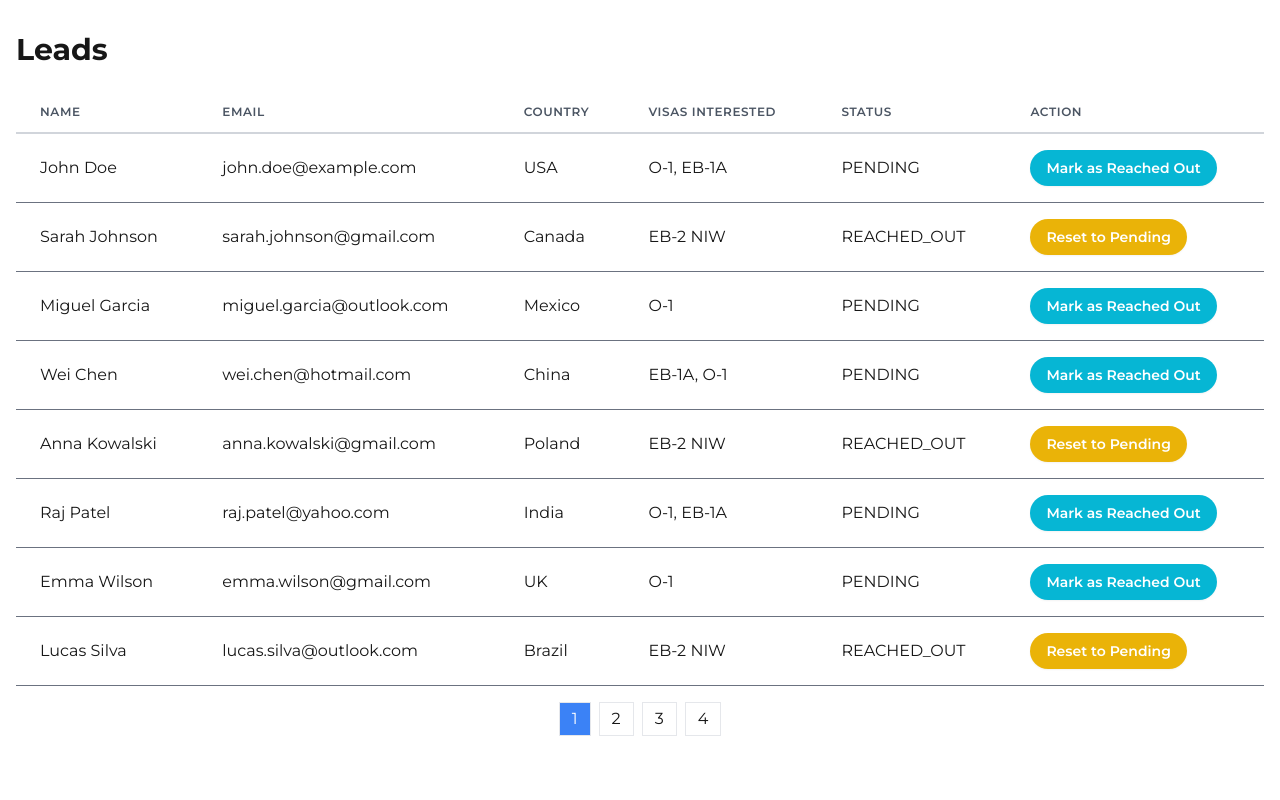
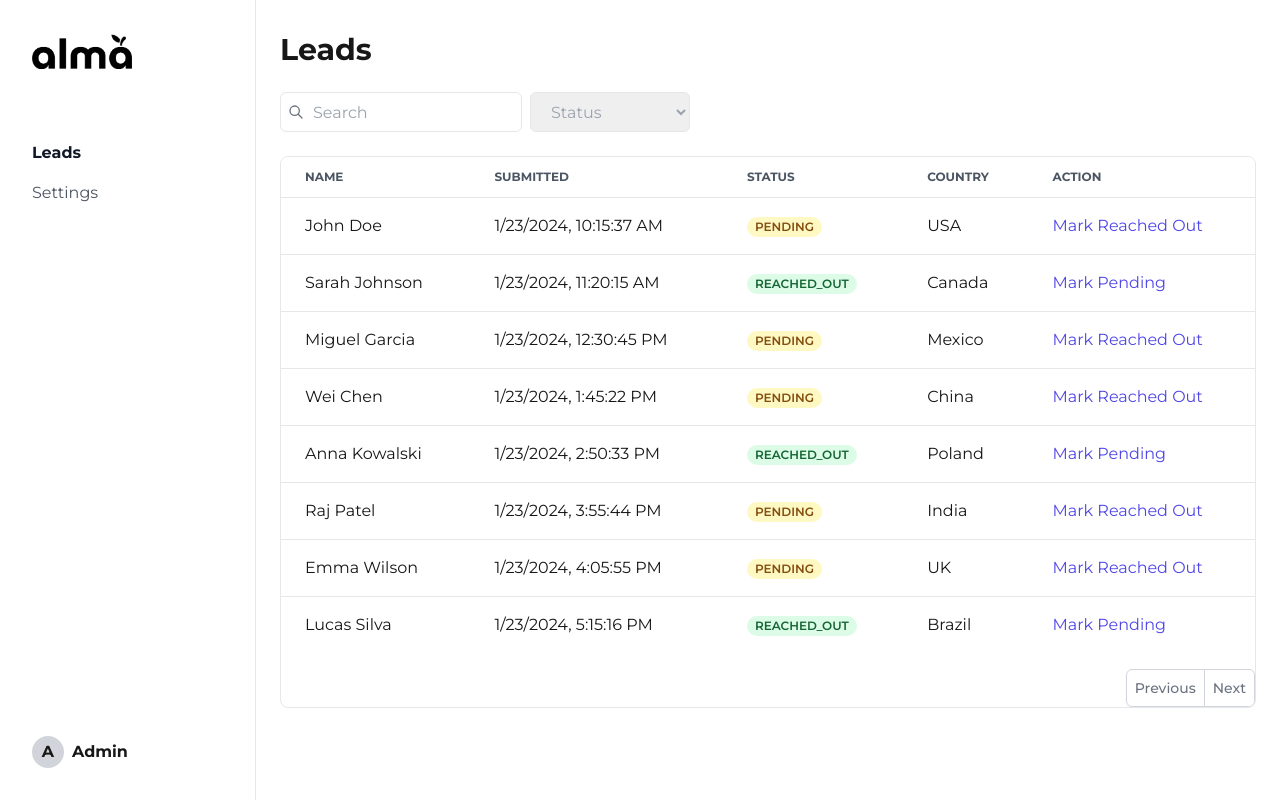
Before and after one commit to null-hax/alma-lead-demo, a Next.js app: page /admin/leads in a window 1280 px wide. Built offline with nearby package versions, Linux system fonts and the light colour scheme; no server answers; sample sign-in values are in the browser's storage.

Commit message:
admin leads page working state

```diff
--- a/src/app/admin/leads/page.tsx
+++ b/src/app/admin/leads/page.tsx
@@ -1,6 +1,7 @@
 'use client';
 
 import { useState, useEffect } from 'react';
+import Image from 'next/image';
 import LeadsTable from '@/components/LeadsTable';
 import AuthWrapper from '@/components/AuthWrapper';
 import { Lead } from '@/app/api/leads/route';
@@ -8,10 +9,13 @@ import { LEADS_PER_PAGE } from '@/config/constants';
 
 export default function LeadsListPage() {
   const [leads, setLeads] = useState<Lead[]>([]);
+  const [filteredLeads, setFilteredLeads] = useState<Lead[]>([]);
   const [currentPage, setCurrentPage] = useState(1);
   const [totalPages, setTotalPages] = useState(1);
   const [isLoading, setIsLoading] = useState(true);
   const [error, setError] = useState<string | null>(null);
+  const [searchTerm, setSearchTerm] = useState('');
+  const [statusFilter, setStatusFilter] = useState('');
 
   const fetchLeads = async (page: number) => {
     setIsLoading(true);
@@ -24,6 +28,7 @@ export default function LeadsListPage() {
       if (!response.ok) throw new Error('Failed to fetch leads');
       const data = await response.json();
       setLeads(data.leads);
+      setFilteredLeads(data.leads);
       setTotalPages(data.totalPages);
       setCurrentPage(data.currentPage);
     } catch (err) {
@@ -38,9 +43,17 @@ export default function LeadsListPage() {
     fetchLeads(currentPage);
   }, [currentPage]);
 
-  const handlePageChange = (newPage: number) => {
-    setCurrentPage(newPage);
-  };
+  useEffect(() => {
+    const filtered = leads.filter(lead =>
+      (statusFilter === '' || lead.status === statusFilter) &&
+      (searchTerm === '' ||
+        `${lead.firstName} ${lead.lastName}`.toLowerCase().includes(searchTerm.toLowerCase()) ||
+        lead.email.toLowerCase().includes(searchTerm.toLowerCase()) ||
+        lead.countryOfCitizenship.toLowerCase().includes(searchTerm.toLowerCase())
+      )
+    );
+    setFilteredLeads(filtered);
+  }, [leads, statusFilter, searchTerm]);
 
   const handleStatusChange = async (leadId: string, newStatus: 'PENDING' | 'REACHED_OUT') => {
     try {
@@ -61,30 +74,68 @@ export default function LeadsListPage() {
 
   return (
     <AuthWrapper>
-      <div className="container mx-auto px-4 py-8">
-        <h1 className="text-3xl font-bold mb-6">Leads</h1>
-        {isLoading ? (
-          <p>Loading leads...</p>
-        ) : error ? (
-          <p className="text-red-500">{error}</p>
-        ) : (
-          <>
-            <LeadsTable leads={leads} onStatusChange={handleStatusChange} />
-            <div className="mt-4 flex justify-center">
-              {Array.from({ length: totalPages }, (_, i) => i + 1).map((page) => (
-                <button
-                  key={page}
-                  onClick={() => handlePageChange(page)}
-                  className={`mx-1 px-3 py-1 border ${
-                    currentPage === page ? 'bg-blue-500 text-white' : 'bg-white'
-                  }`}
+      <div className="flex h-screen alma-admin-gradient">
+        {/* Sidebar */}
+        <div className="w-64 flex flex-col border-r border-gray-200">
+          <div className="p-8">
+            <Image src="/images/logo.png" alt="Alma Logo" width={100} height={50} />
+          </div>
+          <nav className="flex-grow mt-8">
+            <a href="#" className="block py-2 px-8 text-gray-900 font-bold">Leads</a>
+            <a href="#" className="block py-2 px-8 text-gray-600 cursor-not-allowed">Settings</a>
+          </nav>
+          <div className="p-8">
+            <div className="flex items-center">
+              <div className="w-8 h-8 bg-gray-300 rounded-full mr-2 flex items-center justify-center font-bold">A</div>
+              <span className="font-bold">Admin</span>
+            </div>
+          </div>
+        </div>
+
+        {/* Main content */}
+        <div className="flex-1 flex flex-col overflow-hidden">
+          <main className="flex-1 overflow-x-hidden overflow-y-auto">
+            <div className="container mx-auto px-6 py-8">
+              <h1 className="text-3xl font-bold mb-6">Leads</h1>
+              <div className="flex items-start gap-2 mb-6">
+                <div className="relative">
+                  <input
+                    type="text"
+                    placeholder="Search"
+                    className="pl-8 pr-4 py-2 border rounded-md h-10"
+                    value={searchTerm}
+                    onChange={(e) => setSearchTerm(e.target.value)}
+                  />
+                  <svg className="w-4 h-4 absolute left-2 top-3 text-gray-500" fill="none" stroke="currentColor" viewBox="0 0 24 24" xmlns="http://www.w3.org/2000/svg">
+                    <path strokeLinecap="round" strokeLinejoin="round" strokeWidth={2} d="M21 21l-6-6m2-5a7 7 0 11-14 0 7 7 0 0114 0z" />
+                  </svg>
+                </div>
+                <select
+                  className="px-4 py-2 border rounded-md h-10 text-gray-400"
+                  value={statusFilter}
+                  onChange={(e) => setStatusFilter(e.target.value)}
                 >
-                  {page}
-                </button>
-              ))}
+                  <option value="">Status</option>
+                  <option value="PENDING">Pending</option>
+                  <option value="REACHED_OUT">Reached Out</option>
+                </select>
+              </div>
+              {isLoading ? (
+                <p>Loading leads...</p>
+              ) : error ? (
+                <p className="text-red-500">{error}</p>
+              ) : (
+                <LeadsTable
+                  leads={filteredLeads}
+                  onStatusChange={handleStatusChange}
+                  currentPage={currentPage}
+                  totalPages={totalPages}
+                  onPageChange={setCurrentPage}
+                />
+              )}
             </div>
-          </>
-        )}
+          </main>
+        </div>
       </div>
     </AuthWrapper>
   );
--- a/src/components/LeadsTable.tsx
+++ b/src/components/LeadsTable.tsx
@@ -3,64 +3,74 @@ import { Lead } from '@/app/api/leads/route';
 type LeadsTableProps = {
   leads: Lead[];
   onStatusChange: (leadId: string, newStatus: 'PENDING' | 'REACHED_OUT') => void;
+  currentPage: number;
+  totalPages: number;
+  onPageChange: (page: number) => void;
 };
 
-export default function LeadsTable({ leads, onStatusChange }: LeadsTableProps) {
+export default function LeadsTable({ leads, onStatusChange, currentPage, totalPages, onPageChange }: LeadsTableProps) {
   return (
+    <div className="max-w-screen-xl overflow-x-auto border border-gray-200 rounded-lg">
       <table className="min-w-full bg-white">
         <thead>
-        <tr>
-          <th className="px-6 py-3 border-b-2 border-gray-300 text-left text-xs font-semibold text-gray-600 uppercase tracking-wider">
-            Name
-          </th>
-          <th className="px-6 py-3 border-b-2 border-gray-300 text-left text-xs font-semibold text-gray-600 uppercase tracking-wider">
-            Email
-          </th>
-          <th className="px-6 py-3 border-b-2 border-gray-300 text-left text-xs font-semibold text-gray-600 uppercase tracking-wider">
-            Country
-          </th>
-          <th className="px-6 py-3 border-b-2 border-gray-300 text-left text-xs font-semibold text-gray-600 uppercase tracking-wider">
-            Visas Interested
-          </th>
-          <th className="px-6 py-3 border-b-2 border-gray-300 text-left text-xs font-semibold text-gray-600 uppercase tracking-wider">
-            Status
-          </th>
-          <th className="px-6 py-3 border-b-2 border-gray-300 text-left text-xs font-semibold text-gray-600 uppercase tracking-wider">
-            Action
-          </th>
+          <tr className="text-left text-xs font-semibold text-gray-600 uppercase">
+            <th className="px-6 py-3">Name</th>
+            <th className="px-6 py-3">Submitted</th>
+            <th className="px-6 py-3">Status</th>
+            <th className="px-6 py-3">Country</th>
+            <th className="px-6 py-3">Action</th>
           </tr>
         </thead>
         <tbody>
           {leads.map((lead) => (
-          <tr key={lead.id}>
-            <td className="px-6 py-4 whitespace-no-wrap border-b border-gray-500">
+            <tr key={lead.id} className="border-t">
+              <td className="px-6 py-4 whitespace-nowrap">
                 {lead.firstName} {lead.lastName}
               </td>
-            <td className="px-6 py-4 whitespace-no-wrap border-b border-gray-500">
-              {lead.email}
+              <td className="px-6 py-4 whitespace-nowrap">
+                {new Date(lead.createdAt).toLocaleString()}
               </td>
-            <td className="px-6 py-4 whitespace-no-wrap border-b border-gray-500">
+              <td className="px-6 py-4 whitespace-nowrap">
+                <span className={`px-2 inline-flex text-xs leading-5 font-semibold rounded-full ${
+                  lead.status === 'PENDING' ? 'bg-yellow-100 text-yellow-800' : 'bg-green-100 text-green-800'
+                }`}>
+                  {lead.status}
+                </span>
+              </td>
+              <td className="px-6 py-4 whitespace-nowrap">
                 {lead.countryOfCitizenship}
               </td>
-            <td className="px-6 py-4 whitespace-no-wrap border-b border-gray-500">
-              {lead.visasInterested.join(', ')}
-            </td>
-            <td className="px-6 py-4 whitespace-no-wrap border-b border-gray-500">
-              {lead.status}
-            </td>
-            <td className="px-6 py-4 whitespace-no-wrap border-b border-gray-500">
+              <td className="px-6 py-4 whitespace-nowrap">
                 <button
                   onClick={() => onStatusChange(lead.id, lead.status === 'PENDING' ? 'REACHED_OUT' : 'PENDING')}
-                className={`px-4 py-2 font-semibold text-sm text-white rounded-full shadow-sm ${
-                  lead.status === 'PENDING' ? 'bg-cyan-500 hover:bg-cyan-600' : 'bg-yellow-500 hover:bg-yellow-600'
-                }`}
+                  className="text-indigo-600 hover:text-indigo-900"
                 >
-                {lead.status === 'PENDING' ? 'Mark as Reached Out' : 'Reset to Pending'}
+                  {lead.status === 'PENDING' ? 'Mark Reached Out' : 'Mark Pending'}
                 </button>
               </td>
             </tr>
           ))}
         </tbody>
       </table>
+      <div className="mt-4 flex justify-end">
+        <nav className="relative z-0 inline-flex rounded-md shadow-sm -space-x-px" aria-label="Pagination">
+          <button
+            onClick={() => onPageChange(currentPage - 1)}
+            disabled={currentPage === 1}
+            className="relative inline-flex items-center px-2 py-2 rounded-l-md border border-gray-300 bg-white text-sm font-medium text-gray-500 hover:bg-gray-50"
+          >
+            Previous
+          </button>
+          {/* Add page numbers here if needed */}
+          <button
+            onClick={() => onPageChange(currentPage + 1)}
+            disabled={currentPage === totalPages}
+            className="relative inline-flex items-center px-2 py-2 rounded-r-md border border-gray-300 bg-white text-sm font-medium text-gray-500 hover:bg-gray-50"
+          >
+            Next
+          </button>
+        </nav>
+      </div>
+    </div>
   );
 }
```
Lines whose indentation alone changed are shown as unchanged.
